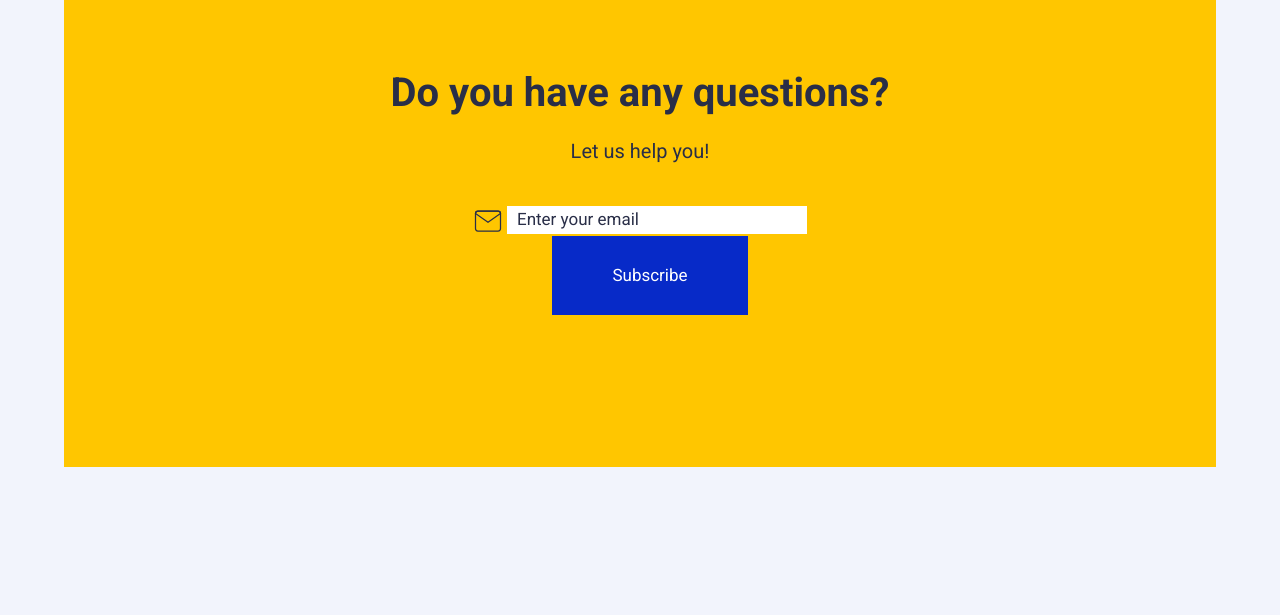
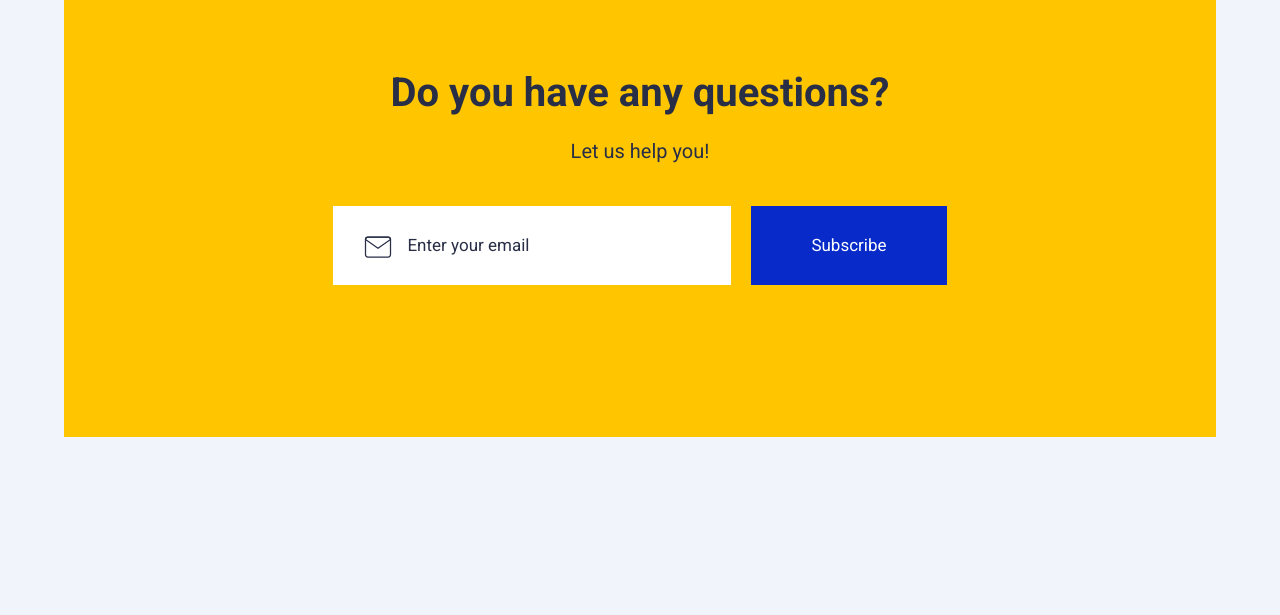
Before and after one commit to bvjurca/ih-f4pt-mid-term-project, a plain HTML site: page project.html in a window 1280 px wide. Shown: the part 2610-3225 px from the top of the page. Drawn offline with Linux system fonts and the light colour scheme; files whose address does not match are found by name.

Commit message:
HTML CSS done (to pass the project)

```diff
--- a/project.html
+++ b/project.html
@@ -87,7 +87,7 @@
       <h2>Do you have any questions?</h2>
       <p>Let us help you!</p>
       <form>
-        <div>
+        <div id="newsletter">
           <img src="/assets/newsletter/mail.svg"/>
           <input type="email" name="email" id="email" placeholder="Enter your email">
         </div>
```
Also changed, not shown: contact.html (+1 -1 lines).
